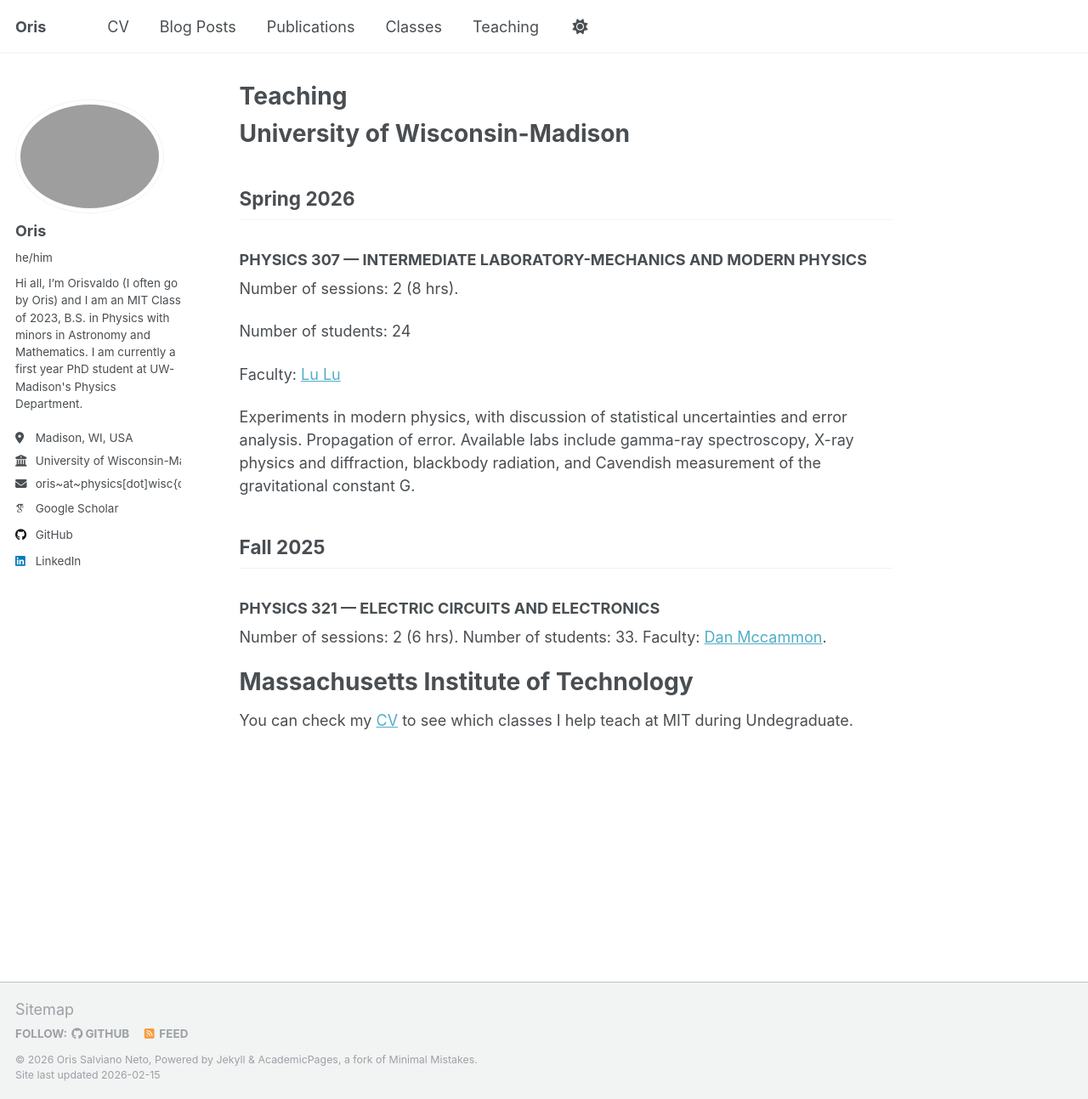
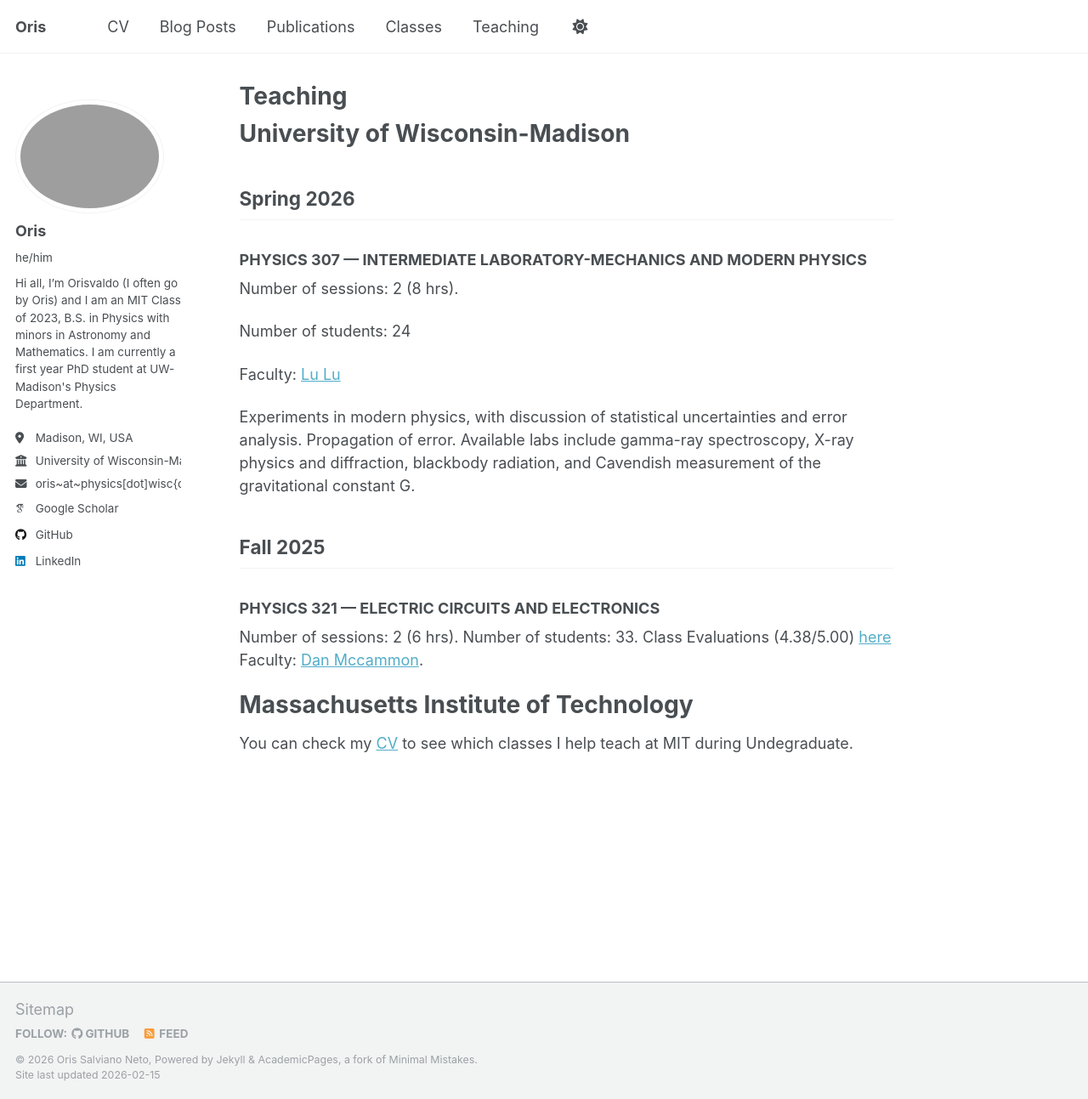
Before and after one commit to wax-ladrian/wax-ladrian.github.io, a Jekyll site: the page built from _pages/teaching.md, in a window 1280 px wide and 1293 px high. Shown: the whole window at 85% size. Built offline with Jekyll 4.4.1, drawn with Linux system fonts in a browser that asks for light colours; some web fonts are replaced; a script that is not in the unit is left out.

Commit message:
Update teaching.md

```diff
--- a/_pages/teaching.md
+++ b/_pages/teaching.md
@@ -22,6 +22,7 @@ Experiments in modern physics, with discussion of statistical uncertainties and
 ### **PHYSICS 321 — ELECTRIC CIRCUITS AND ELECTRONICS**
 Number of sessions: 2 (6 hrs).
 Number of students: 33.
+Class Evaluations (4.38/5.00) [here](https://drive.google.com/file/d/1p9C2qM6mU2H2PgrV-f_k0t5v1nOpKzPl/view?usp=sharing)
 Faculty: [Dan Mccammon](https://www.physics.wisc.edu/directory/mccammon-dan/).
 
 # Massachusetts Institute of Technology
```
